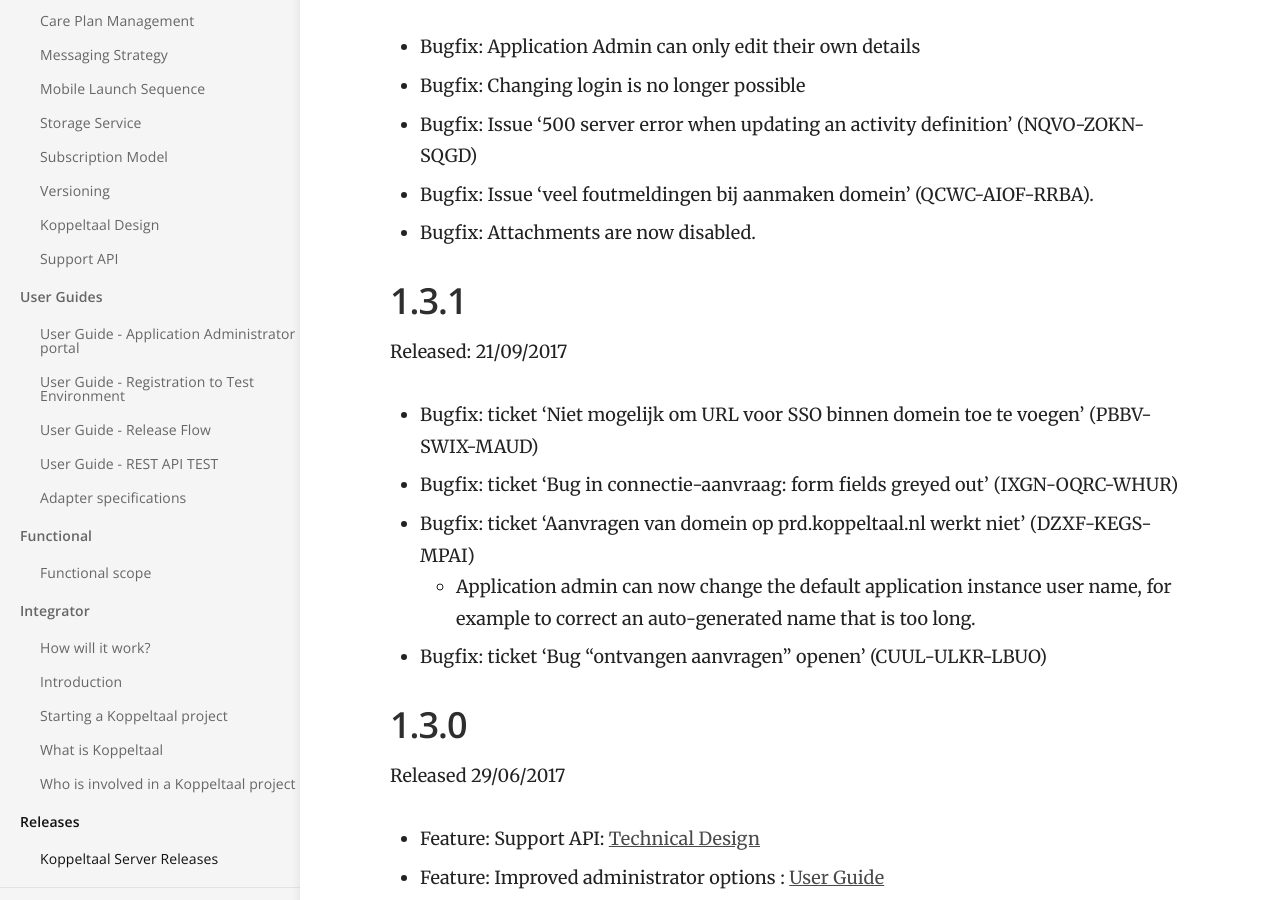
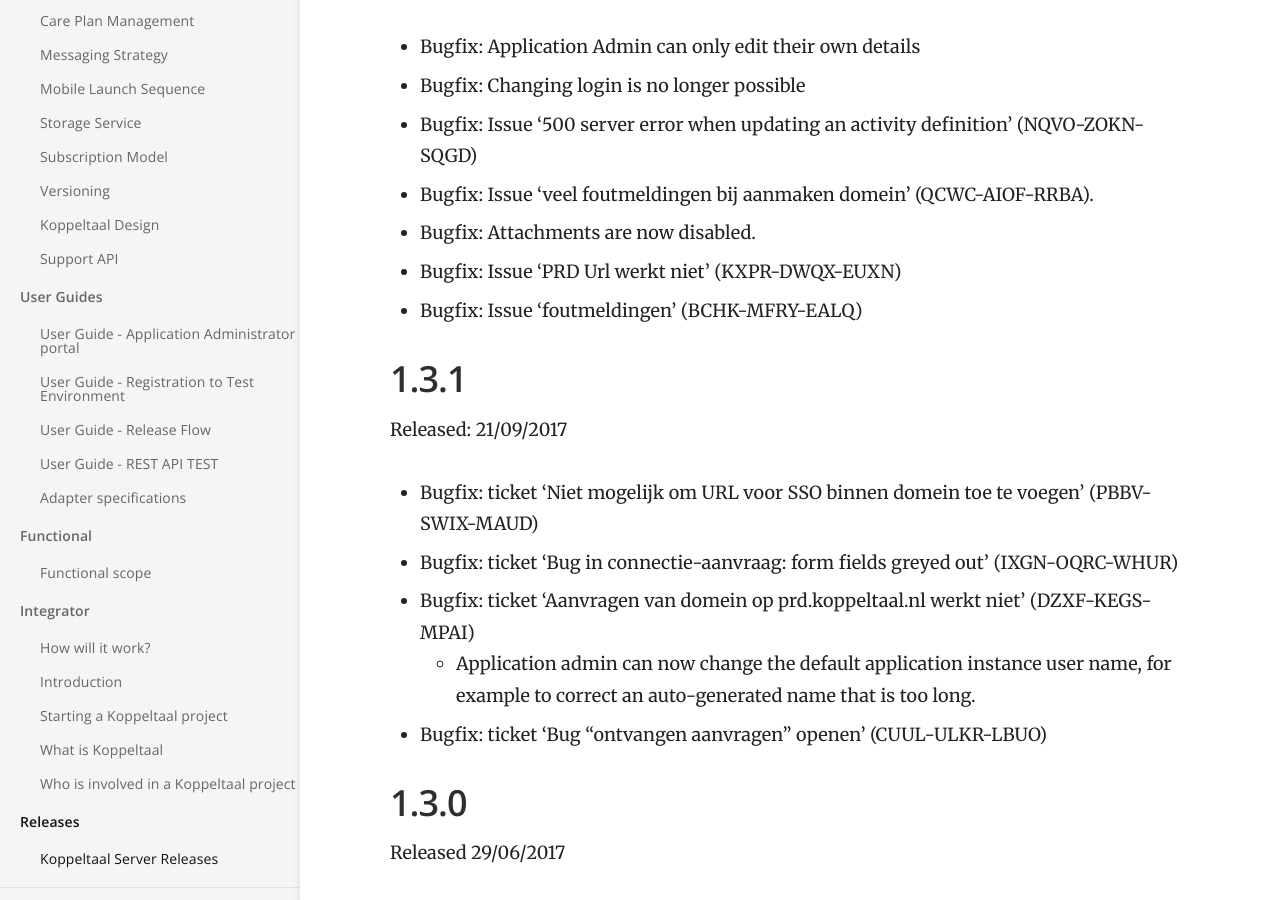
Before and after one commit to Koppeltaal/Koppeltaal-Documentation, a Jekyll site: the page built from _docs/koppeltaal-1.2/koppeltaal-server-releases.md, in a window 1280 px wide and 900 px high, scrolled down 461 px. Built offline with Jekyll 4.4.1, drawn with Linux system fonts in a browser that asks for light colours.

Commit message:
Updated release notes for Koppeltaal 1.3.2.

```diff
--- a/_docs/koppeltaal-1.2/koppeltaal-server-releases.md
+++ b/_docs/koppeltaal-1.2/koppeltaal-server-releases.md
@@ -19,6 +19,8 @@ Released: TBA
 - Bugfix: Issue '500 server error when updating an activity definition' (NQVO-ZOKN-SQGD)
 - Bugfix: Issue 'veel foutmeldingen bij aanmaken domein' (QCWC-AIOF-RRBA).
 - Bugfix: Attachments are now disabled.
+- Bugfix: Issue 'PRD Url werkt niet' (KXPR-DWQX-EUXN)
+- Bugfix: Issue 'foutmeldingen' (BCHK-MFRY-EALQ)
 
 ## 1.3.1
 
```
